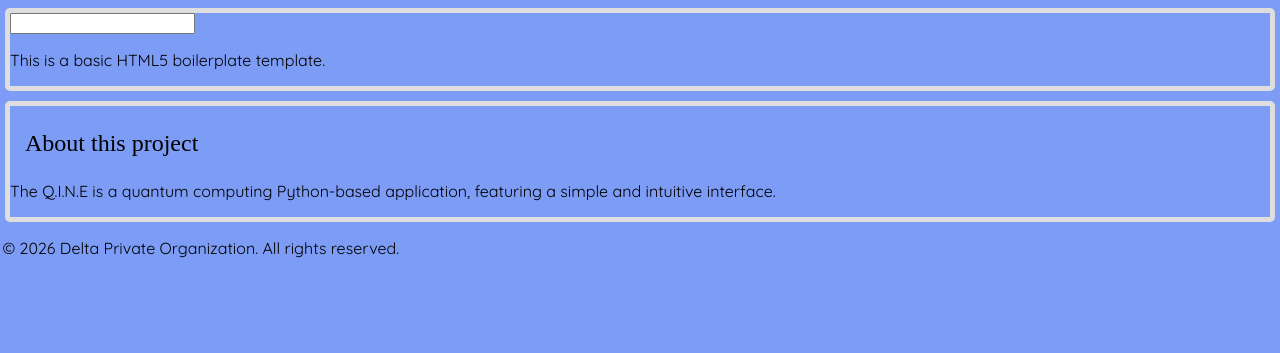
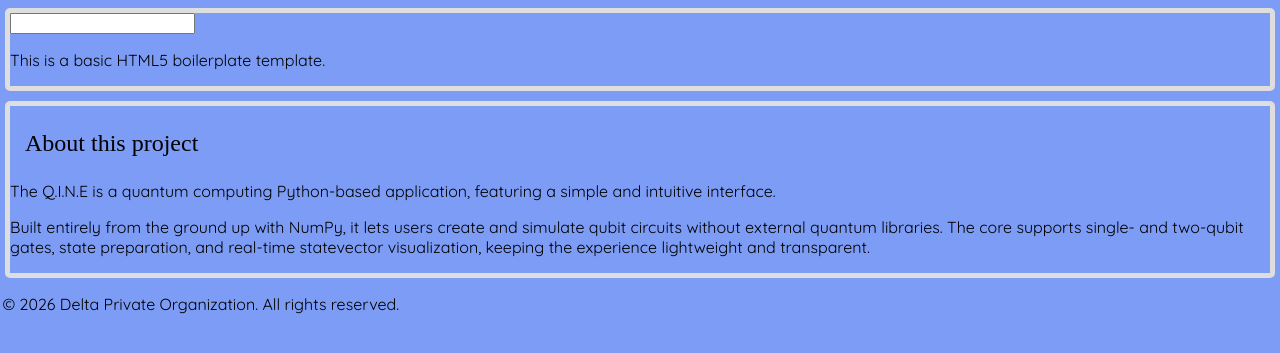
Before and after one commit to DarkSentinel24/QuantumPyGUI_Qiskit-Is-Not-Enought, a plain HTML site: page index.html in a window 1280 px wide. Shown: the part 107-460 px from the top of the page. Drawn offline with Linux system fonts and the light colour scheme; a script that the page names is missing; a web font is replaced by a local one.

Commit message:
Update index.html

```diff
--- a/index.html
+++ b/index.html
@@ -34,6 +34,12 @@
         <p>The Q.I.N.E is a quantum computing Python-based application, featuring a simple
             and intuitive interface.
         </p>
+        <p>
+            Built entirely from the ground up with NumPy, it lets users create and simulate
+            qubit circuits without external quantum libraries. The core supports single- and
+            two-qubit gates, state preparation, and real-time statevector visualization,
+            keeping the experience lightweight and transparent.
+        </p>
     </div>
 
     <footer>
```
